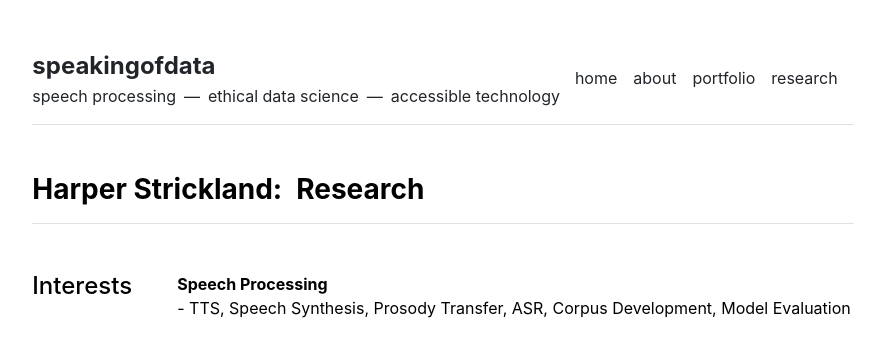
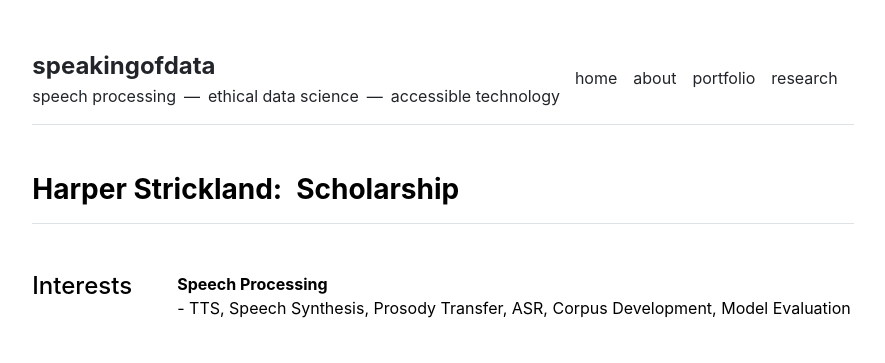
Before and after one commit to speakingofdata/speakingofdata.github.io, a Jekyll site: the page built from research.md, in a window 1280 px wide. Shown: the top 363 px of the page, without its empty margins (197-1082 px from the left). Built offline with Jekyll 4.4.1, drawn with Linux system fonts in a browser that asks for light colours; nearby versions of some CDN libraries.

Commit message:
Update research.html

```diff
--- a/_layouts/research.html
+++ b/_layouts/research.html
@@ -6,7 +6,7 @@ layout: default
 
 <div class="row g-5 mb-5">
   <div>
-    <h3 class="fw-bold border-bottom pb-3 mb-5">Harper Strickland:&ensp;Research</h3>
+    <h3 class="fw-bold border-bottom pb-3 mb-5">Harper Strickland:&ensp;Scholarship</h3>
     <div class="row g-5 mb-5">
       <div class="col-md-2">
         <h4>Interests</h4>
```
